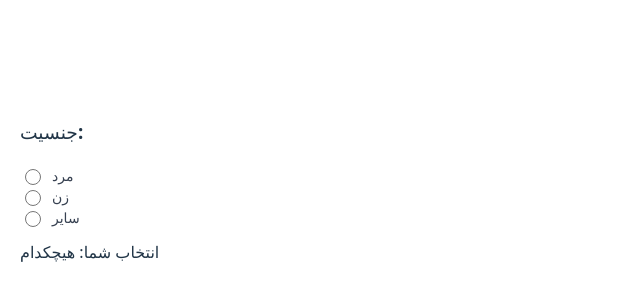
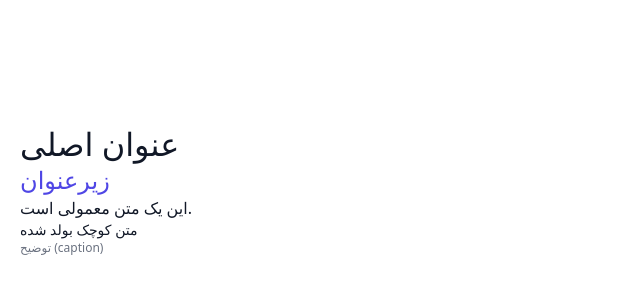
Before and after one commit to MostafaFalahat74/my-component-lib, a React (Vite) app: page / in a window 1280 px wide. Shown: the part 210-510 px from the top of the page, without its empty margins (0-640 px from the left). Built offline with nearby package versions, Linux system fonts and the light colour scheme.

Commit message:
text component

```diff
--- a/src/App.jsx
+++ b/src/App.jsx
@@ -1,4 +1,4 @@
-import { Radio } from "./components/Radio";
+import { Text } from "./components/Text";
 import { useState } from "react";
 
 function App() {
@@ -6,33 +6,11 @@ function App() {
 
   return (
     <div style={{ padding: "20px" }}>
-      <h3>جنسیت:</h3>
-
-      <Radio
-        label="مرد"
-        name="gender"
-        value="male"
-        checked={gender === "male"}
-        onChange={(e) => setGender(e.target.value)}
-      />
-      <Radio
-        label="زن"
-        name="gender"
-        value="female"
-        checked={gender === "female"}
-        onChange={(e) => setGender(e.target.value)}
-      />
-      <Radio
-        label="سایر"
-        name="gender"
-        value="other"
-        checked={gender === "other"}
-        onChange={(e) => setGender(e.target.value)}
-      />
-
-      <p style={{ marginTop: "12px" }}>
-        انتخاب شما: {gender ? gender : "هیچکدام"}
-      </p>
+      <Text variant="h1">عنوان اصلی</Text>
+      <Text variant="h2" color="#4f46e5">زیرعنوان</Text>
+      <Text variant="body">این یک متن معمولی است.</Text>
+      <Text variant="small" bold>متن کوچک بولد شده</Text>
+      <Text variant="caption">توضیح (caption)</Text>
     </div>
   );
 }
--- /dev/null
+++ b/src/components/Text.jsx
@@ -0,0 +1,26 @@
+import React from "react";
+
+export const Text = ({ children, variant = "body", color = "#111827", align = "left", bold = false }) => {
+  const styles = {
+    base: {
+      margin: 0,
+      color,
+      textAlign: align,
+      fontWeight: bold ? "600" : "400",
+    },
+    variants: {
+      h1: { fontSize: "32px", lineHeight: "40px", fontWeight: "700" },
+      h2: { fontSize: "24px", lineHeight: "32px", fontWeight: "600" },
+      h3: { fontSize: "20px", lineHeight: "28px", fontWeight: "600" },
+      body: { fontSize: "16px", lineHeight: "24px" },
+      small: { fontSize: "14px", lineHeight: "20px" },
+      caption: { fontSize: "12px", lineHeight: "16px", color: "#6b7280" },
+    },
+  };
+
+  return (
+    <p style={{ ...styles.base, ...styles.variants[variant] }}>
+      {children}
+    </p>
+  );
+};
```
